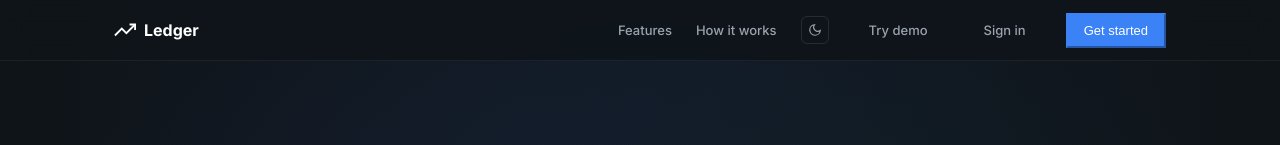
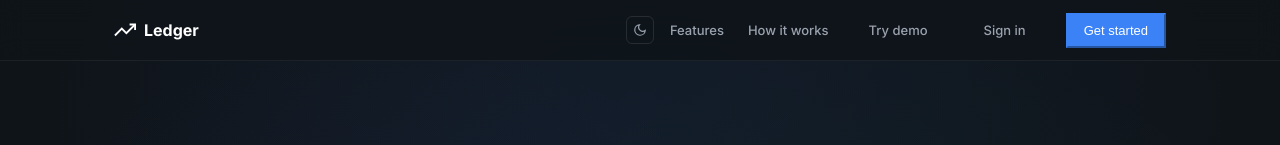
Before and after one commit to NehaKhann/sme-cashflow-explainer, a React (Vite) app in the folder frontend/: page / in a window 1280 px wide. Shown: the top 145 px of the page. Built offline with nearby package versions, Linux system fonts and the light colour scheme; no server answers.

Commit message:
Center dark/light toggle in landing page navbar

```diff
--- a/frontend/src/App.css
+++ b/frontend/src/App.css
@@ -1065,9 +1065,14 @@
   margin: 0 auto;
   padding: 0 24px;
   height: 60px;
-  display: flex;
-  align-items: center;
-  justify-content: space-between;
+  display: grid;
+  grid-template-columns: 1fr auto 1fr;
+  align-items: center;
+}
+
+.landing-header-center {
+  display: flex;
+  justify-content: center;
 }
 
 .landing-brand {
@@ -1082,6 +1087,7 @@
 .landing-nav {
   display: flex;
   align-items: center;
+  justify-content: flex-end;
   gap: 24px;
 }
 
--- a/frontend/src/components/LandingPage.tsx
+++ b/frontend/src/components/LandingPage.tsx
@@ -28,9 +28,7 @@
             <TrendingUpIcon size={22} />
             <span>Ledger</span>
           </div>
-          <nav className="landing-nav">
-            <button className="btn-link-nav" onClick={() => scrollTo("features")}>Features</button>
-            <button className="btn-link-nav" onClick={() => scrollTo("how-it-works")}>How it works</button>
+          <div className="landing-header-center">
             <button className="btn-dark-toggle-nav" onClick={() => setDark(!dark)} title="Toggle dark mode">
               {dark ? (
                 <svg width="14" height="14" viewBox="0 0 24 24" fill="none" stroke="currentColor" strokeWidth="2">
@@ -46,6 +44,10 @@
                 </svg>
               )}
             </button>
+          </div>
+          <nav className="landing-nav">
+            <button className="btn-link-nav" onClick={() => scrollTo("features")}>Features</button>
+            <button className="btn-link-nav" onClick={() => scrollTo("how-it-works")}>How it works</button>
             <button className="btn-ghost" onClick={onTryDemo}>Try demo</button>
             <button className="btn-ghost" onClick={onSignIn}>Sign in</button>
             <button className="btn-primary" onClick={onGetStarted}>Get started</button>
```
